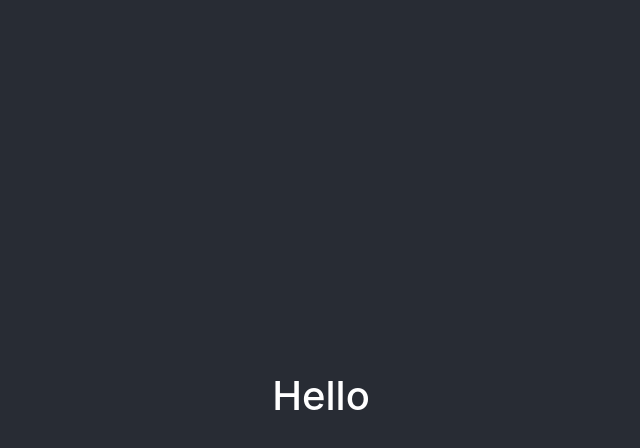
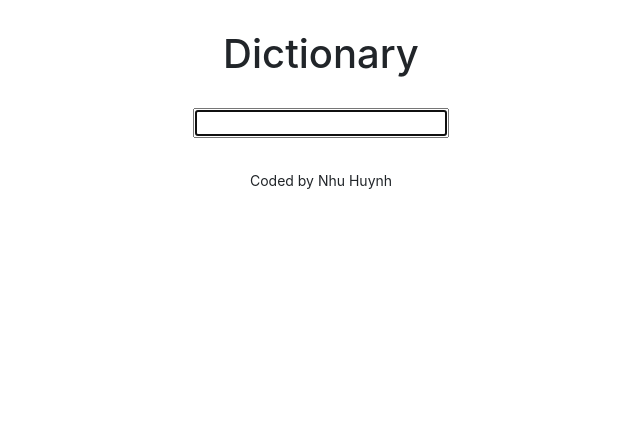
Before and after one commit to Astar05/React-Dictionary, a React (Create React App) app: page / in a window 1280 px wide. Shown: the top 448 px of the page, without its empty margins (319-959 px from the left). Built offline with nearby package versions, Linux system fonts and the light colour scheme.

Commit message:
setting up Search Engine Component

```diff
--- a/src/App.css
+++ b/src/App.css
@@ -1,33 +1,9 @@
-.App {
+.App-header {
+  margin: 30px 0;
   text-align: center;
 }
 
-@media (prefers-reduced-motion: no-preference) {
-  .App-logo {
-    animation: App-logo-spin infinite 20s linear;
-  }
+.App-footer {
+  text-align: center;
+  margin: 30px 0;
 }
-
-.App-header {
-  background-color: #282c34;
-  min-height: 100vh;
-  display: flex;
-  flex-direction: column;
-  align-items: center;
-  justify-content: center;
-  font-size: calc(10px + 2vmin);
-  color: white;
-}
-
-.App-link {
-  color: #61dafb;
-}
-
-@keyframes App-logo-spin {
-  from {
-    transform: rotate(0deg);
-  }
-  to {
-    transform: rotate(360deg);
-  }
-}
--- a/src/App.js
+++ b/src/App.js
@@ -1,11 +1,20 @@
 import "./App.css";
+import Dictionary from "./Dictionary";
 
 function App() {
   return (
     <div className="App">
-      <header className="App-header">
-        <h1>Hello</h1>
-      </header>
+      <div className="container">
+        <header className="App-header">
+          <h1>Dictionary</h1>
+        </header>
+        <main>
+          <Dictionary />
+        </main>
+        <footer className="App-footer">
+          <small>Coded by Nhu Huynh</small>
+        </footer>
+      </div>
     </div>
   );
 }
--- /dev/null
+++ b/src/Dictionary.css
@@ -0,0 +1,3 @@
+.Dictionary {
+  text-align: center;
+}
--- /dev/null
+++ b/src/Dictionary.js
@@ -0,0 +1,23 @@
+import React, { useState } from "react";
+import "./Dictionary.css";
+
+export default function Dictionary() {
+  let [keyword, setKeyword] = useState(" ");
+
+  function search(event) {
+    event.preventDefault();
+    alert(`Searching for ${keyword} definition`);
+  }
+
+  function handleKeywordChange(event) {
+    setKeyword(event.target.value);
+  }
+
+  return (
+    <div className="Dictionary">
+      <form onSubmit={search}>
+        <input type="search" onChange={handleKeywordChange} autoFocus={true} />
+      </form>
+    </div>
+  );
+}
```
